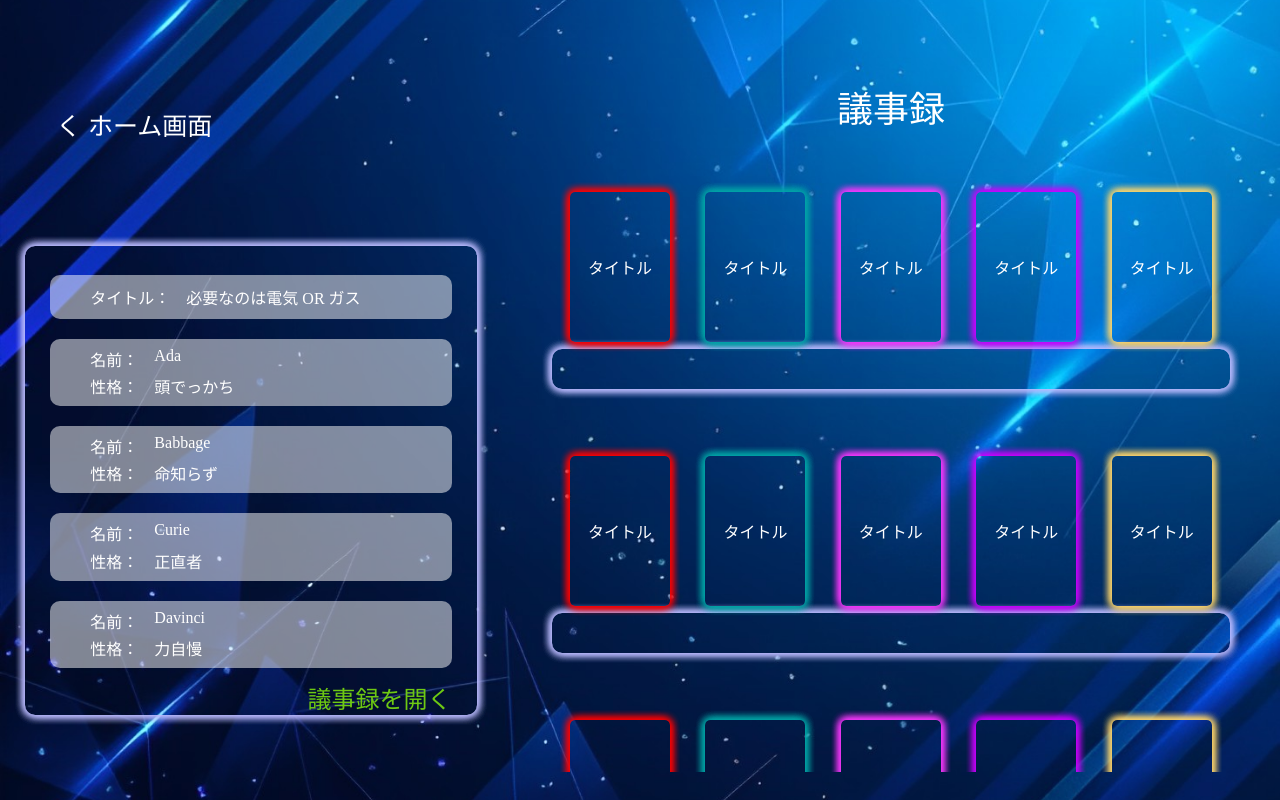
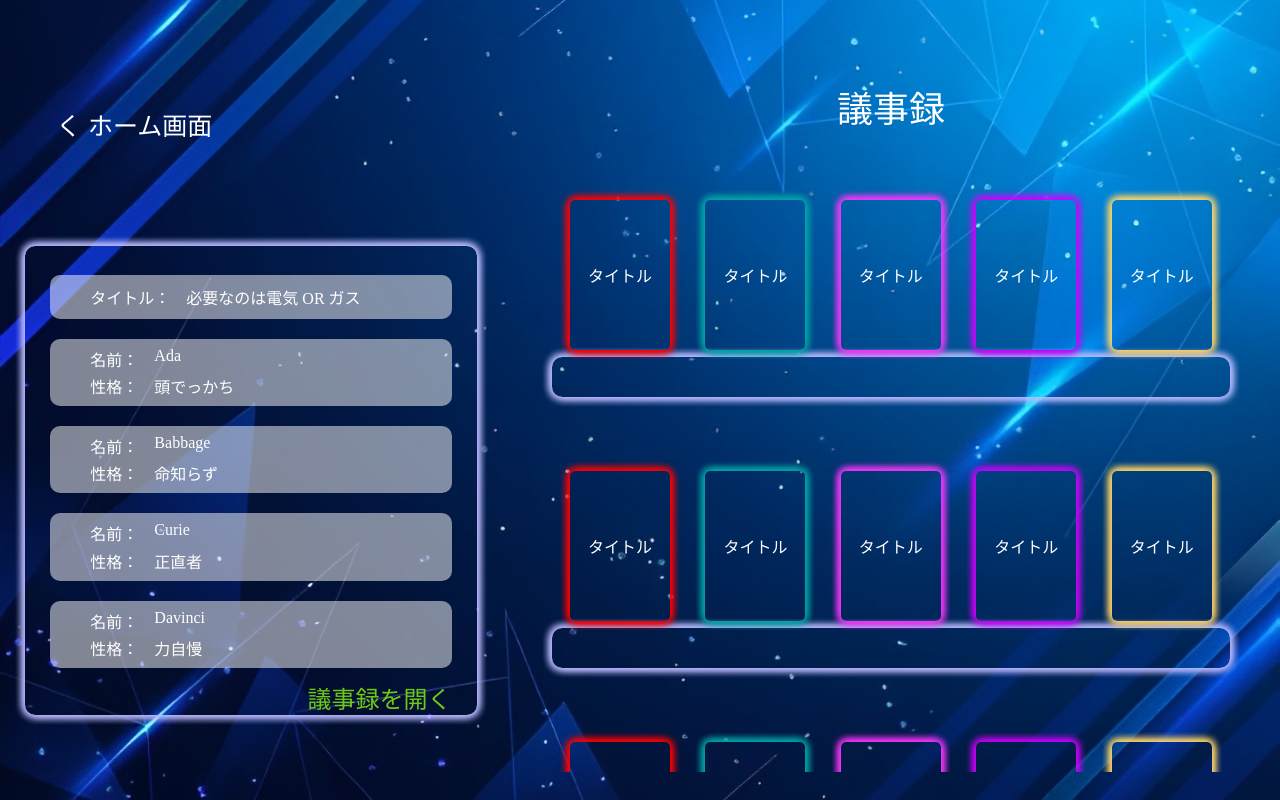
Before and after one commit to ten-pro/GiikuCAMPvol4, a Next.js app in the folder frontend/: page /record in a window 1280 px wide. Built offline with nearby package versions, Linux system fonts and the light colour scheme.

Commit message:
議事録画面調整5/19 1:10

```diff
--- a/frontend/src/styles/Record/Record.module.scss
+++ b/frontend/src/styles/Record/Record.module.scss
@@ -130,7 +130,7 @@
             height: 100%;
             margin: 0 auto;
             // border: 2px solid yellow;
-            margin-top: 8%;
+            margin-top: 9%;
             .bookTop {
                 display: flex;
                 justify-content: space-around;
```
